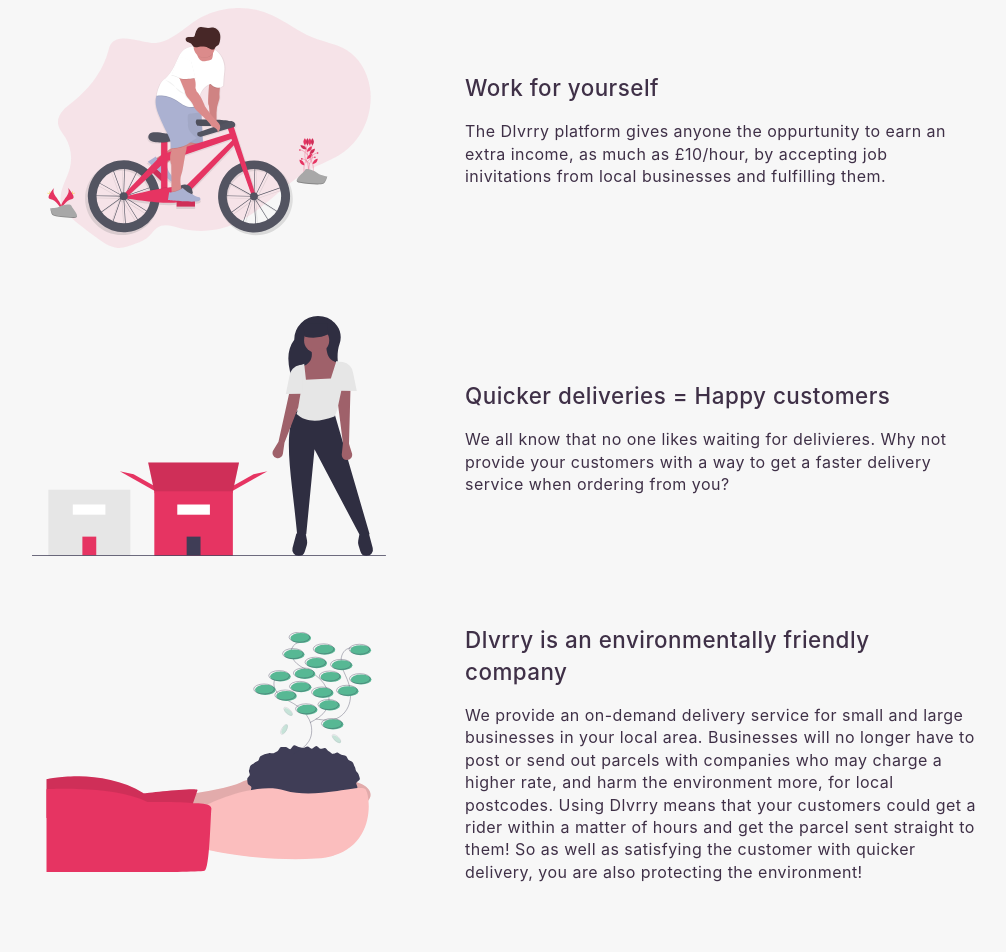
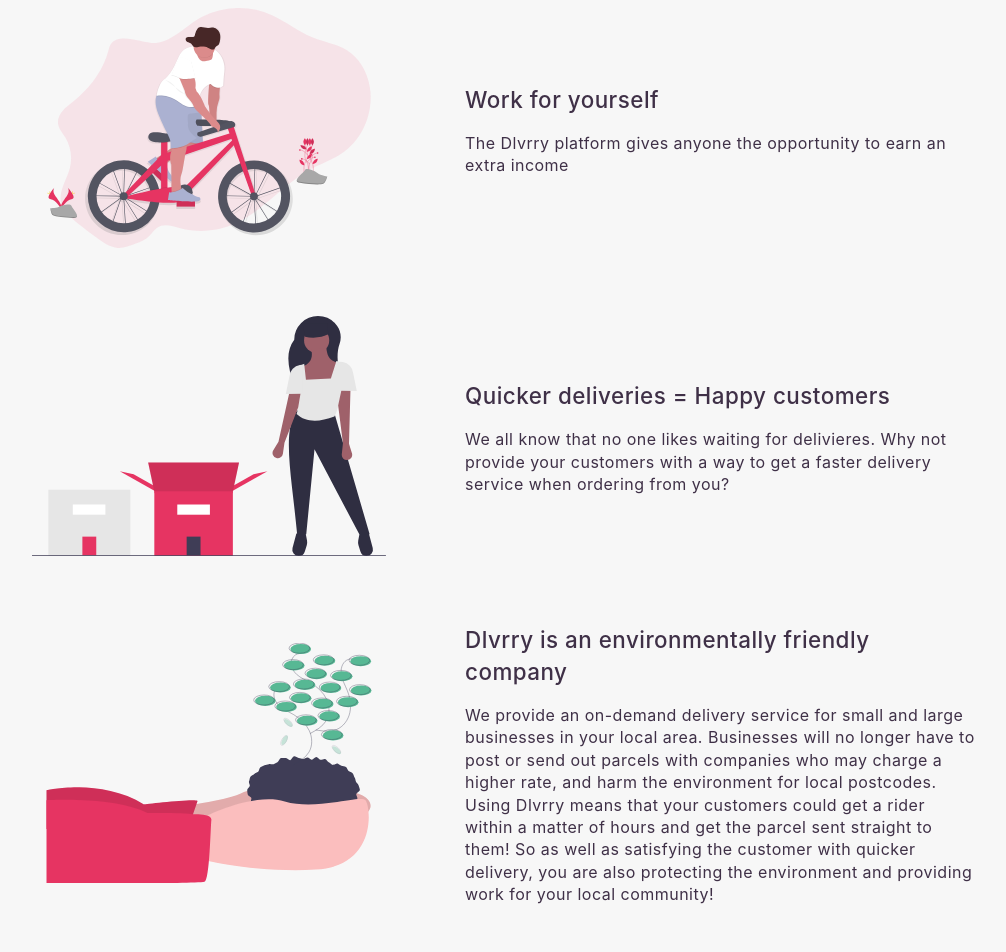
Before and after one commit to Jackthomsonn/dlvrry-web, an Angular app: page / in a window 1280 px wide. Shown: the part 860-1812 px from the top of the page, without its empty margins (175-1181 px from the left). Built offline with nearby package versions, Linux system fonts and the light colour scheme.

Commit message:
Update app.component.html

```diff
--- a/src/app/app.component.html
+++ b/src/app/app.component.html
@@ -27,9 +27,7 @@
 
     <div class="information">
       <h1>Work for yourself</h1>
-      <p>The Dlvrry platform gives anyone the oppurtunity to earn an extra income, as much as £10/hour, by accepting job
-        inivitations from
-        local businesses and fulfilling them.</p>
+      <p>The Dlvrry platform gives anyone the opportunity to earn an extra income</p>
     </div>
   </section>
 
@@ -55,10 +53,9 @@
       <h1>Dlvrry is an environmentally friendly company</h1>
       <p>We provide an on-demand delivery service for small and large businesses in your local area. Businesses
         will no
-        longer have to post or send out parcels with companies who may charge a higher rate, and harm the environment
-        more, for local postcodes. Using Dlvrry means that your customers could get a rider within a
+        longer have to post or send out parcels with companies who may charge a higher rate, and harm the environment for local postcodes. Using Dlvrry means that your customers could get a rider within a
         matter of hours and get the parcel sent straight to them! So as well as satisfying the customer with quicker
-        delivery, you are also protecting the environment!
+        delivery, you are also protecting the environment and providing work for your local community!
       </p>
     </div>
   </section>
```
